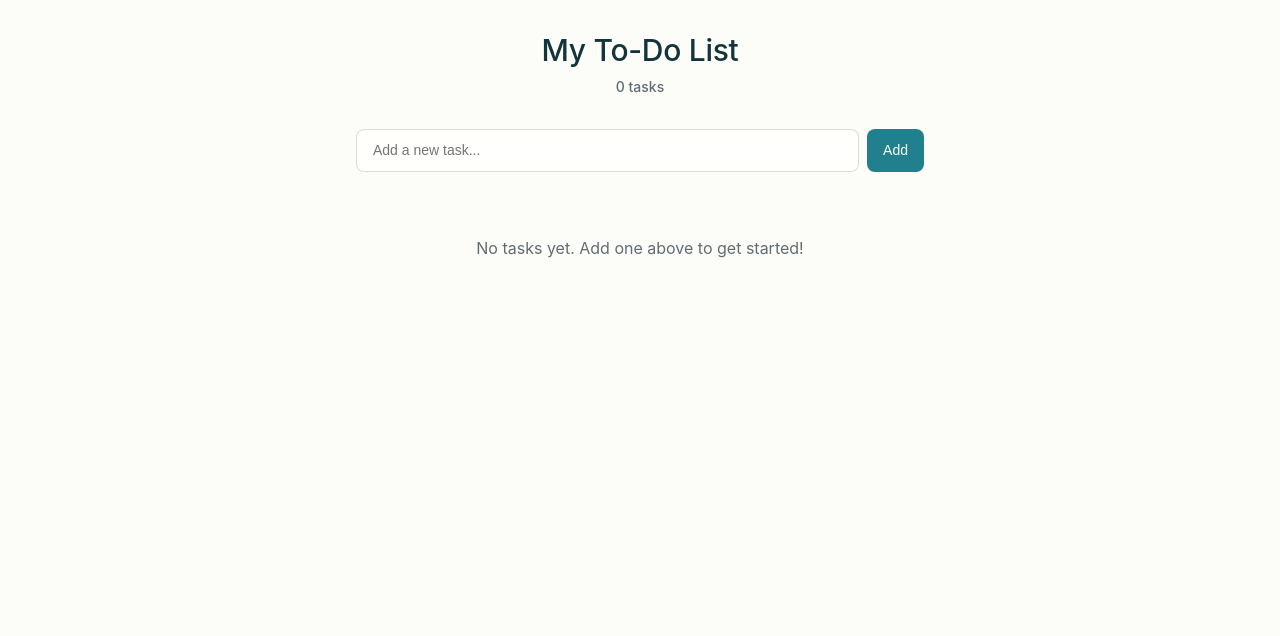
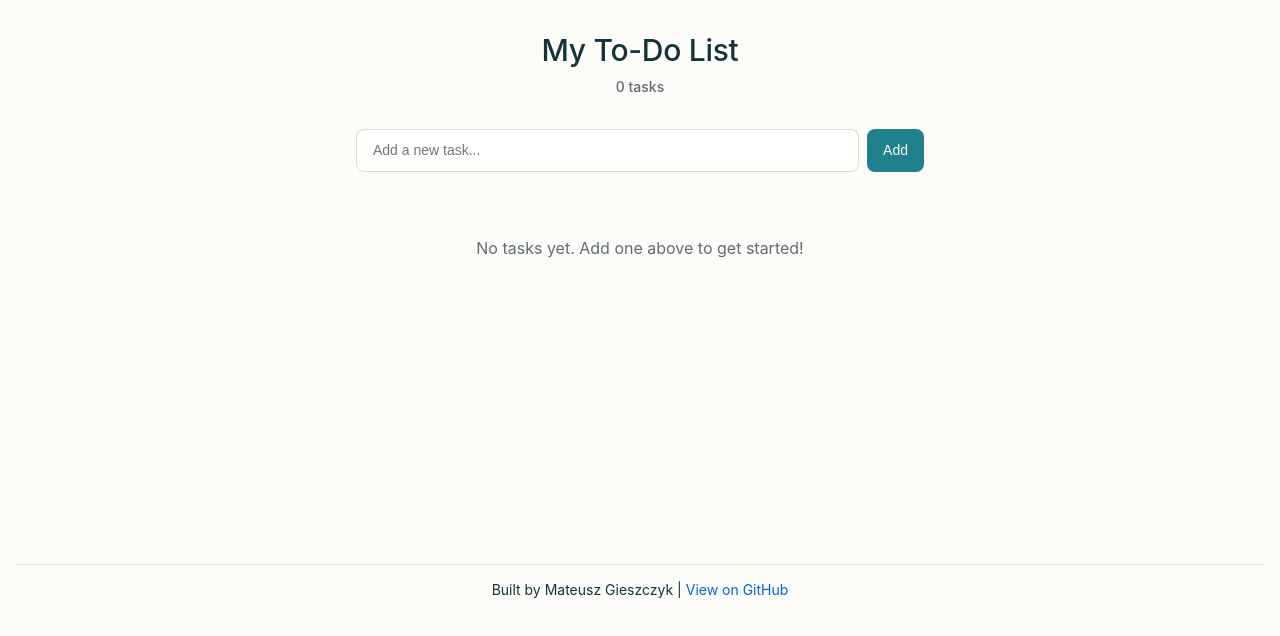
Before and after one commit to MateGie/to-do-list, a plain HTML site: page index.html in a window 1280 px wide. Drawn offline with Linux system fonts and the light colour scheme; a web font is replaced by a local one.

Commit message:
Added footer

```diff
--- a/css/style.css
+++ b/css/style.css
@@ -844,3 +844,19 @@ select.form-control {
         transform: translateX(100%);
     }
 }
+
+footer {
+  margin-top: 2rem;
+  padding: 1rem;
+  text-align: center;
+  border-top: 1px solid #ddd;
+}
+
+footer a {
+  color: #0066cc;
+  text-decoration: none;
+}
+
+footer a:hover {
+  text-decoration: underline;
+}
--- a/index.html
+++ b/index.html
@@ -43,6 +43,9 @@
                 </div>
             </div>
         </main>
+        <footer>
+            <p>Built by Mateusz Gieszczyk | <a href="https://github.com/MateGie/to-do-list" target="_blank">View on GitHub</a></p>
+        </footer>
     </div>
 
     <script src="js/app.js"></script>
```
